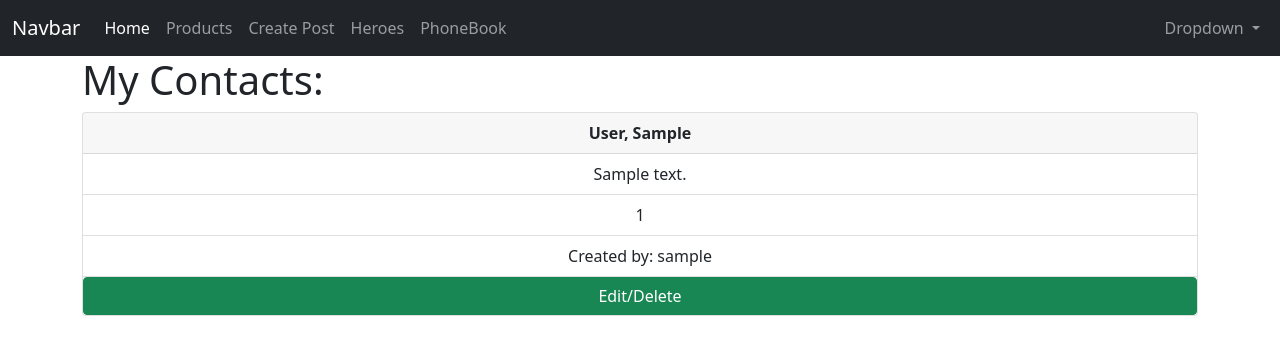
After one commit to jdecee/Flask_Intro_Application, a Flask app: page /my-contacts in a window 1280 px wide. The commit adds this page. Shown: the top 355 px of the page. Run offline with Flask 2, Linux system fonts and the light colour scheme; a user stored in the database is signed in; tables that the repository leaves empty hold one stand-in row (values such as "Sample post"); some libraries are stand-ins or nearby versions.

Commit message:
added My Contacts and Contact Details

```diff
--- a/app/models.py
+++ b/app/models.py
@@ -14,6 +14,8 @@ class User(db.Model, UserMixin):
     email = db.Column(db.String(150), nullable=False, unique=True)
     password = db.Column(db.String(256), nullable=False)
     posts = db.relationship('Post', backref='author', lazy=True)
+    contacts = db.relationship('Contact', backref='creator', lazy=True)
+
 
     def __init__(self, username, email, password):
         self.username = username
@@ -42,9 +44,11 @@ class Contact(db.Model):
     address = db.Column(db.String(500))
     phone_number = db.Column(db.Integer)
     date_created = db.Column(db.Integer, nullable=False, default=datetime.utcnow)
+    user_id = db.Column(db.Integer, db.ForeignKey('user.id'), nullable=False)
 
-    def __init__(self, first, last, address, number):
+    def __init__(self, first, last, address, number, user_id):
         self.first_name = first
         self.last_name = last
         self.address = address
         self.phone_number = number
+        self.user_id = user_id
--- a/app/routes.py
+++ b/app/routes.py
@@ -104,10 +104,10 @@ def add_contact():
         phone_number = form.phone_number.data
 
 
-        new_contact = Contact(first_name, last_name, address, phone_number)
+        new_contact = Contact(first_name, last_name, address, phone_number, current_user.id)
         db.session.add(new_contact)
         db.session.commit()
-        flash(f'{full_name} has been added to your phonebook.', 'success')
+        flash(f'{full_name} has been added to the book.', 'success')
         return redirect(url_for('viewphonebook'))
     return render_template('phonebook.html', form=form)
 
@@ -128,6 +128,17 @@ def my_posts():
     posts = current_user.posts
     return render_template('my_posts.html', posts=posts)
 
+@app.route('/my-contacts')
+@login_required
+def my_contacts():
+    contacts = current_user.contacts
+    return render_template('my_contacts.html', contacts=contacts)
+
+
+@app.route('/contacts/<int:contact_id>')
+def contact_detail(contact_id):
+    contact = Contact.query.get_or_404(contact_id)
+    return render_template('contact_detail.html', contact=contact)
 
 @app.route('/posts/<int:post_id>')
 def post_detail(post_id):
--- /dev/null
+++ b/app/templates/my_contacts.html
@@ -0,0 +1,25 @@
+{% extends 'base.html' %}
+
+{% block content %}
+
+<h1>My Contacts:</h1>
+
+{% for c in contacts %}
+    <div class='text-center'>
+        <div class="card">
+            <div class="card-header">
+                <b>{{c.last_name}}, {{c.first_name}}</b>
+            </div>
+            <ul class="list-group list-group-flush">
+              <li class="list-group-item">{{c.address}}</li>
+              <li class="list-group-item">{{c.phone_number}}</li>
+              <li class="list-group-item">Created by: {{c.creator.username}}</li>
+            </ul>
+            <a href="" class="btn btn-success">Edit/Delete</a>
+          </div>
+    </div>
+{% endfor %}
+
+
+
+{% endblock %}
--- a/app/templates/my_posts.html
+++ b/app/templates/my_posts.html
@@ -12,7 +12,7 @@
         <div class="card-body">
         <blockquote class="blockquote mb-0">
             <p>{{ p.content }}</p>
-            <footer class="blockquote-footer text-dark">{{ p.author.username }} on <cite title="Source Title"></cite></footer>
+            <footer class="blockquote-footer text-dark">{{ p.author.username }} on {{ p.date_created}} <cite title="Source Title"></cite></footer>
         </blockquote>
         <a href="{{url_for('post_detail', post_id=p.id)}}" class="btn btn-success">Edit/Delete</a>
         </div>
--- a/app/templates/nav.html
+++ b/app/templates/nav.html
@@ -38,6 +38,7 @@
           <ul class="dropdown-menu dropdown-menu-end" aria-labelledby="navbarDropdown">
             <li><a class="dropdown-item" href="{{ url_for('my_account') }}">My Account</a></li>
             <li><a class="dropdown-item" href="{{ url_for('my_posts') }}">My Posts</a></li>
+            <li><a class="dropdown-item" href="{{ url_for('my_contacts') }}">My Contacts</a></li>
             <li><hr class="dropdown-divider"></li>
             <li><a class="dropdown-item" href="/logout">Logout</a></li>
           </ul>
```
Also changed, not shown: app/templates/contact_detail.html (added, +23 -0 lines), migrations/versions/9c1ed44c703c_.py (renamed from migrations/versions/5515223e973e_.py, +15 -13 lines), app.db.
